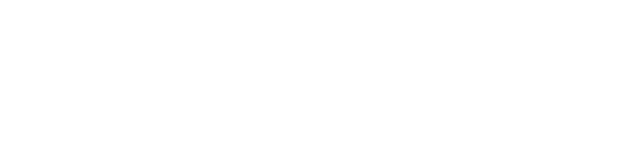
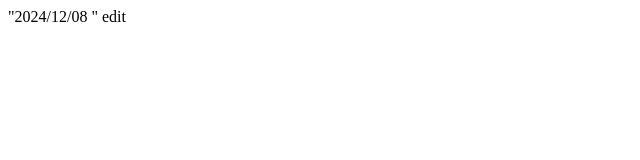
Before and after one commit to masoudirv/masoud-27, a plain HTML site: page index.html in a window 1280 px wide. Shown: the whole page, without its empty margins (0-640 px from the left). Drawn offline with Linux system fonts and the light colour scheme.

Commit message:
Update index.html

```diff
--- a/index.html
+++ b/index.html
@@ -6,6 +6,6 @@
     <title>Document</title>
 </head>
 <body>
-
+    "2024/12/08 " edit
 </body>
 </html>
```
